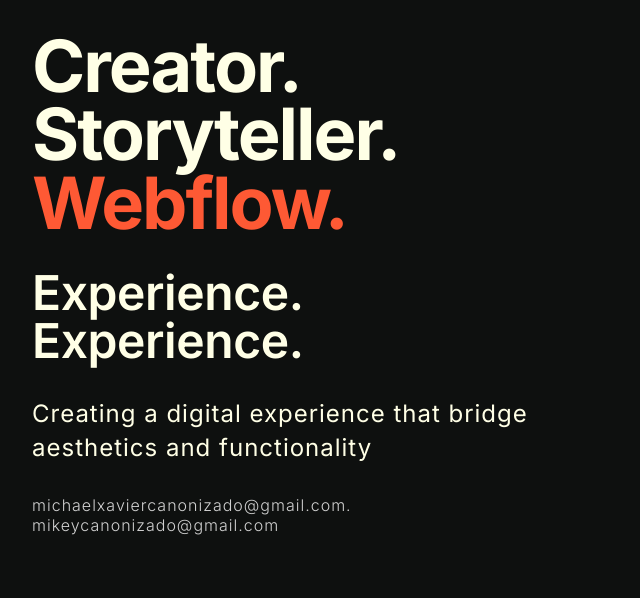
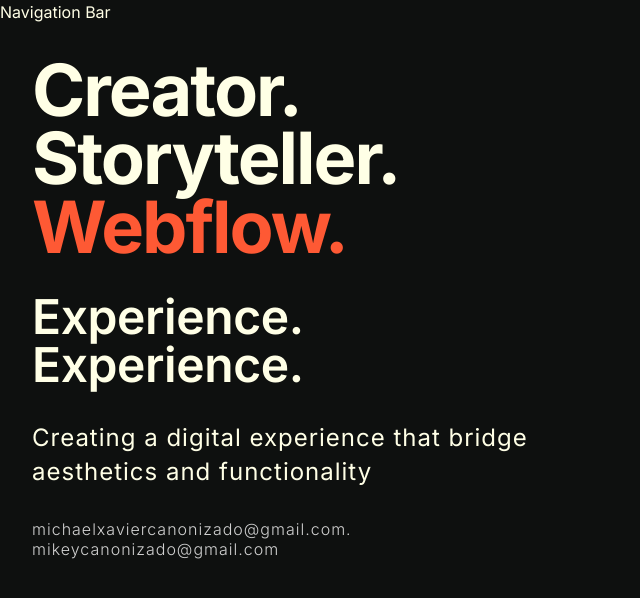
Before and after one commit to michaelcanonizado/michaelcanonizado, a Next.js app: page / in a window 1280 px wide. Shown: the top 598 px of the page, without its empty margins (0-640 px from the left). Built offline with nearby package versions, Linux system fonts and the light colour scheme.

Commit message:
chore: initialize <NavigationBar/>

```diff
--- a/src/app/layout.tsx
+++ b/src/app/layout.tsx
@@ -2,8 +2,9 @@ import type { Metadata } from 'next';
 import { Inter } from 'next/font/google';
 import '@/styles/globals.css';
 
+import NavigationBar from '@/components/sections/navigation';
+
 const inter = Inter({ subsets: ['latin'] });
-
 export const metadata: Metadata = {
   title: 'Michael Canonizado',
   description: 'A personal portfolio'
@@ -16,7 +17,10 @@ export default function RootLayout({
 }>) {
   return (
     <html lang='en' className='dark'>
-      <body className={inter.className}>{children}</body>
+      <body className={inter.className}>
+        <NavigationBar />
+        <main className=''>{children}</main>
+      </body>
     </html>
   );
 }
--- /dev/null
+++ b/src/components/sections/navigation/index.tsx
@@ -0,0 +1,5 @@
+const NavigationBar = () => {
+  return <header>Navigation Bar</header>;
+};
+
+export default NavigationBar;
```
